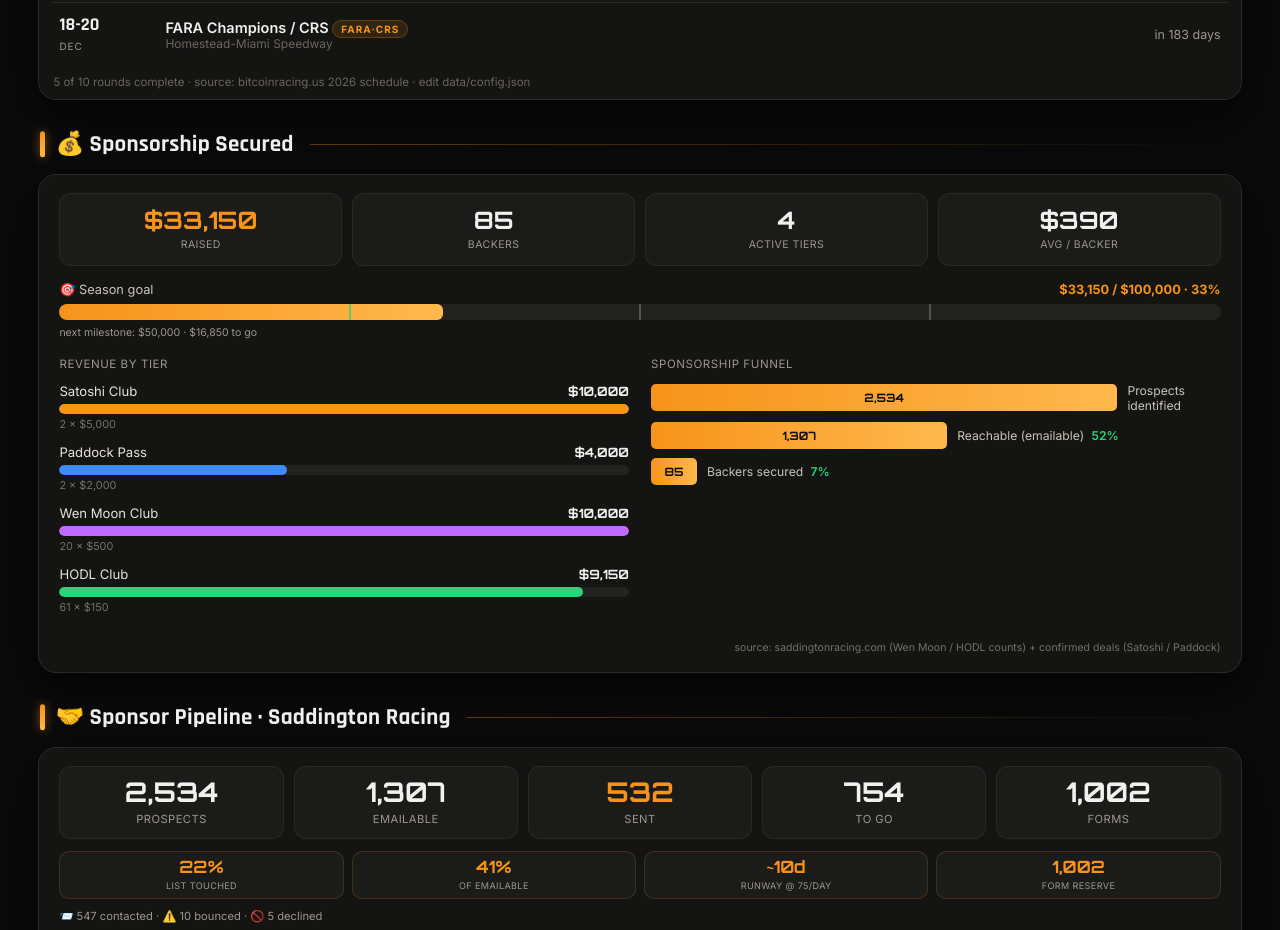
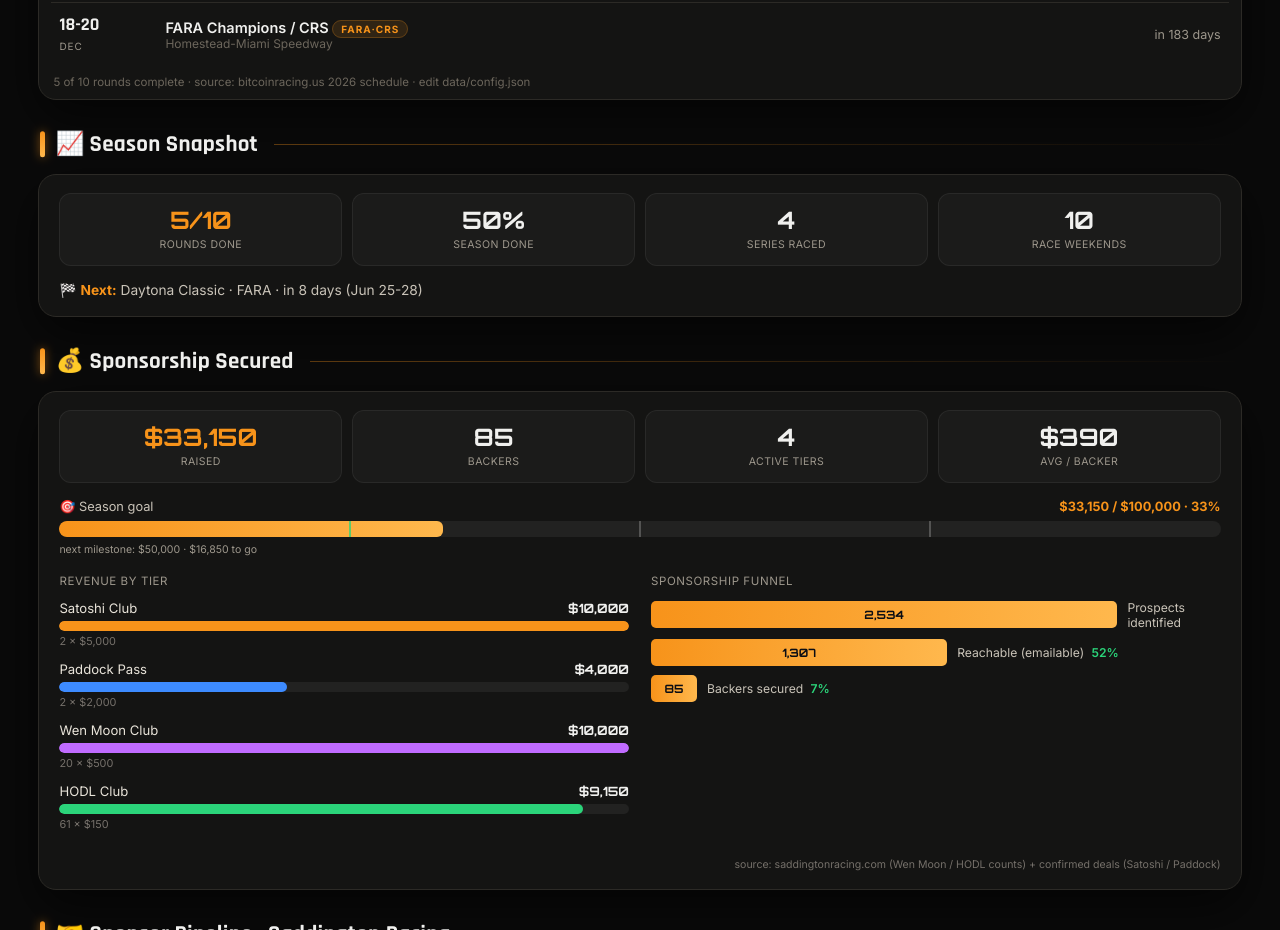
Before and after one commit to starksaddington/dashboard, a plain HTML site: page index.html in a window 1280 px wide. Shown: the part 4180-5110 px from the top of the page. Drawn offline with nearby package versions, Linux system fonts and the light colour scheme; a web font is replaced by a local one.

Commit message:
Split season into Schedule + Season Snapshot (rounds done, % season, series raced, weekends, next race)

```diff
--- a/app.js
+++ b/app.js
@@ -59,6 +59,7 @@ function renderAll() {
   renderNewsTabs();
   renderLinks();
   renderMyRaces();
+  renderSeasonSnapshot();
   renderOutreach();
   renderSponsors();
   renderDailyGrid();
@@ -518,6 +519,32 @@ function checkSponMilestone(raised, box) {
   }
 }
 
+/* ---------- Season Snapshot (KPIs from config.races) ---------- */
+function renderSeasonSnapshot() {
+  const box = $("#seasonSnap");
+  if (!box) return;
+  const races = (BUNDLE.config && BUNDLE.config.races) || [];
+  if (!races.length) { box.innerHTML = `<div class="news-empty">No races in config.json yet.</div>`; return; }
+  const t0 = new Date(); t0.setHours(0, 0, 0, 0);
+  const t0ms = t0.getTime();
+  const dated = races.map(r => ({ ...r, ts: Date.parse(r.date + "T12:00:00") }))
+    .filter(r => isFinite(r.ts)).sort((a, b) => a.ts - b.ts);
+  const total = dated.length;
+  const done = dated.filter(r => r.ts < t0ms).length;
+  const pct = total ? Math.round(done / total * 100) : 0;
+  const series = new Set(dated.map(r => (r.seriesTag || "").trim()).filter(Boolean)).size;
+  const nr = nextRace();
+  const days = nr ? Math.max(0, Math.round((nr.ts - t0ms) / 864e5)) : null;
+  box.innerHTML =
+    `<div class="spx-kpis">
+       <div class="spx-kpi hot"><b>${done}/${total}</b><label>rounds done</label></div>
+       <div class="spx-kpi"><b>${pct}%</b><label>season done</label></div>
+       <div class="spx-kpi"><b>${series}</b><label>series raced</label></div>
+       <div class="spx-kpi"><b>${total}</b><label>race weekends</label></div>
+     </div>
+     ${nr ? `<div class="snap-next">🏁 <b>Next:</b> ${esc(nr.name)}${nr.seriesTag ? " · " + esc(nr.seriesTag) : ""} · ${days === 0 ? "today" : "in " + days + " days"}${nr.dateLabel ? ` (${esc(nr.dateLabel)})` : ""}</div>` : ""}`;
+}
+
 /* ---------- Sponsor Pipeline (live from the Racing Contacts sheet) ---------- */
 /* count-up animation for headline numbers (keeps any $ prefix) */
 function popCounts(scope, sel) {
--- a/index.html
+++ b/index.html
@@ -40,6 +40,9 @@
   .hp b{display:block;font-family:'Orbitron',sans-serif;font-size:1.06rem;color:#f7931a;line-height:1}
   .hp label{display:block;margin-top:4px;font-size:.57rem;letter-spacing:.04em;text-transform:uppercase;color:#9d978c}
   .health-note{font-size:.7rem;color:#9d978c;margin:0 0 14px}
+  /* season snapshot */
+  .snap-next{margin-top:14px;font-size:.86rem;color:#c9c3b8}
+  .snap-next b{color:#f7931a}
   .spon-charts{display:grid;grid-template-columns:1fr 1fr;gap:12px;margin:2px 0 16px}
   .spon-donut{background:rgba(255,255,255,.02);border:1px solid rgba(255,255,255,.06);border-radius:12px;padding:10px 10px 8px;height:200px;display:flex;flex-direction:column}
   .spon-donut canvas{flex:1;min-height:0}
@@ -220,6 +223,12 @@
     <div class="race-cap" id="myRacesCap"></div>
   </section>
 
+  <!-- SEASON SNAPSHOT -->
+  <h2 class="section-title">📈 Season Snapshot</h2>
+  <section class="card">
+    <div id="seasonSnap">Loading…</div>
+  </section>
+
   <!-- SPONSORSHIP SECURED -->
   <h2 class="section-title">💰 Sponsorship Secured</h2>
   <section class="card spx-card">
```
